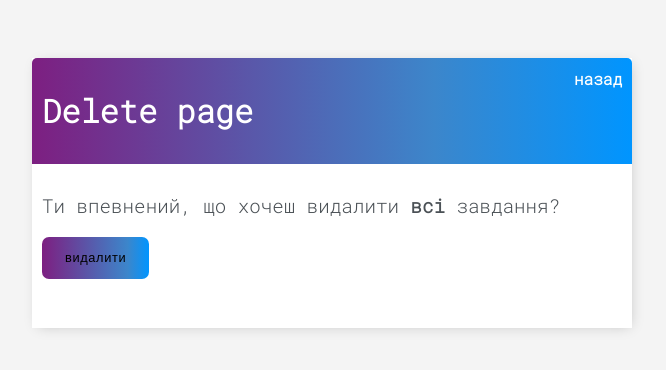
After one commit to sasha0503/todo-django, a Django app: page /delete-all/ in a window 1280 px wide. The commit adds this page. Shown: the top 370 px of the page, without its empty margins (308-974 px from the left). Run offline with Django 4.2, Linux system fonts and the light colour scheme; a user stored in the database is signed in.

Commit message:
delete-all view

```diff
--- /dev/null
+++ b/base/templates/base/confirm_delete_all.html
@@ -0,0 +1,14 @@
+{% extends 'base/main.html' %}
+{% block content %}
+    <div class="header-bar">
+        <h1>
+            Delete page
+        </h1>
+        <div><a href="{% url 'tasks' %}">назад</a></div>
+    </div>
+    <form style="padding: 10px" method="POST">
+        {% csrf_token %}
+        <p style="font-size: larger"> Ти впевнений, що хочеш видалити <b>всі</b> завдання?</p>
+        <input type="submit" value="Видалити" class="button">
+    </form>
+{% endblock content %}
--- a/base/templates/base/task_list.html
+++ b/base/templates/base/task_list.html
@@ -77,6 +77,11 @@
         <a href="{% url 'task-create' %}" class="bottom_div">
             Додати завдання
         </a>
+        {% if count != 0 %}
+            <a href="{% url 'delete-all' %}" class="bottom_div" style="right: 5px; position: absolute">
+                Очистити список
+            </a>
+        {% endif %}
 
     </div>
 {% endblock content %}
--- a/base/urls.py
+++ b/base/urls.py
@@ -1,6 +1,7 @@
 from django.contrib.auth.views import LogoutView
 from django.urls import path
-from .views import TaskList, TaskDetail, TaskCreate, TaskUpdate, TaskDelete, CustomLoginView, RegisterView, mark_complete
+from .views import TaskList, TaskDetail, TaskCreate, TaskUpdate, TaskDelete, CustomLoginView, RegisterView, \
+    mark_complete, DeleteAll
 
 urlpatterns = [
     path('mark_complete/<int:task_id>', mark_complete, name='mark-complete'),
@@ -11,5 +12,6 @@ urlpatterns = [
     path('<int:pk>/', TaskDetail.as_view(), name='task'),
     path('task-create/', TaskCreate.as_view(), name='task-create'),
     path('task-udpate/<int:pk>', TaskUpdate.as_view(), name='task-update'),
+    path('delete-all/', DeleteAll.as_view(), name='delete-all'),
     path('task-delete/<int:pk>', TaskDelete.as_view(), name='task-delete')
     ]
--- a/base/views.py
+++ b/base/views.py
@@ -1,11 +1,13 @@
-from django import forms
+from django.forms import Form
 from django.contrib.auth import login
 from django.contrib.auth.forms import UserCreationForm
 from django.contrib.auth.mixins import LoginRequiredMixin
 from django.contrib.auth.models import User
 from django.contrib.auth.views import LoginView
-from django.shortcuts import redirect
-from django.views.generic.edit import CreateView, UpdateView, DeleteView, FormView
+from django.http import HttpResponseRedirect
+from django.shortcuts import redirect, render
+from django.views import View
+from django.views.generic.edit import CreateView, UpdateView, DeleteView, FormView, FormMixin, DeletionMixin
 from django.views.generic.detail import DetailView
 from django.views.generic.list import ListView
 from django.urls import reverse_lazy
@@ -54,7 +56,7 @@ class TaskList(LoginRequiredMixin, ListView):
         context['count'] = context['tasks'].filter(complete=False).count()
         count = str(context['count'])
         context['count_plural'] = not (
-                    count.endswith('1') or count.endswith('2') or count.endswith('3') or count.endswith('4'))
+                count.endswith('1') or count.endswith('2') or count.endswith('3') or count.endswith('4'))
         return context
 
 
@@ -89,6 +91,27 @@ class TaskDelete(LoginRequiredMixin, DeleteView):
     success_url = reverse_lazy('tasks')
 
 
+class DeleteAll(LoginRequiredMixin, View, DeletionMixin, FormMixin):
+    success_url = reverse_lazy('tasks')
+    template_name = 'base/confirm_delete_all.html'
+    form_class = Form
+
+    def post(self, request, *args, **kwargs):
+        self.object = Task.objects.filter(user=request.user)
+        form = self.get_form()
+        if form.is_valid():
+            return self.form_valid(form)
+
+    def get(self, request, *args, **kwargs):
+        self.post(request, *args, **kwargs)
+        return render(request, self.template_name, {'form': self.form_class})
+
+    def form_valid(self, form):
+        success_url = self.get_success_url()
+        self.object.delete()
+        return HttpResponseRedirect(success_url)
+
+
 def mark_complete(request, task_id):
     if request.method == 'POST':
         task = Task.objects.get(id=task_id)
```
